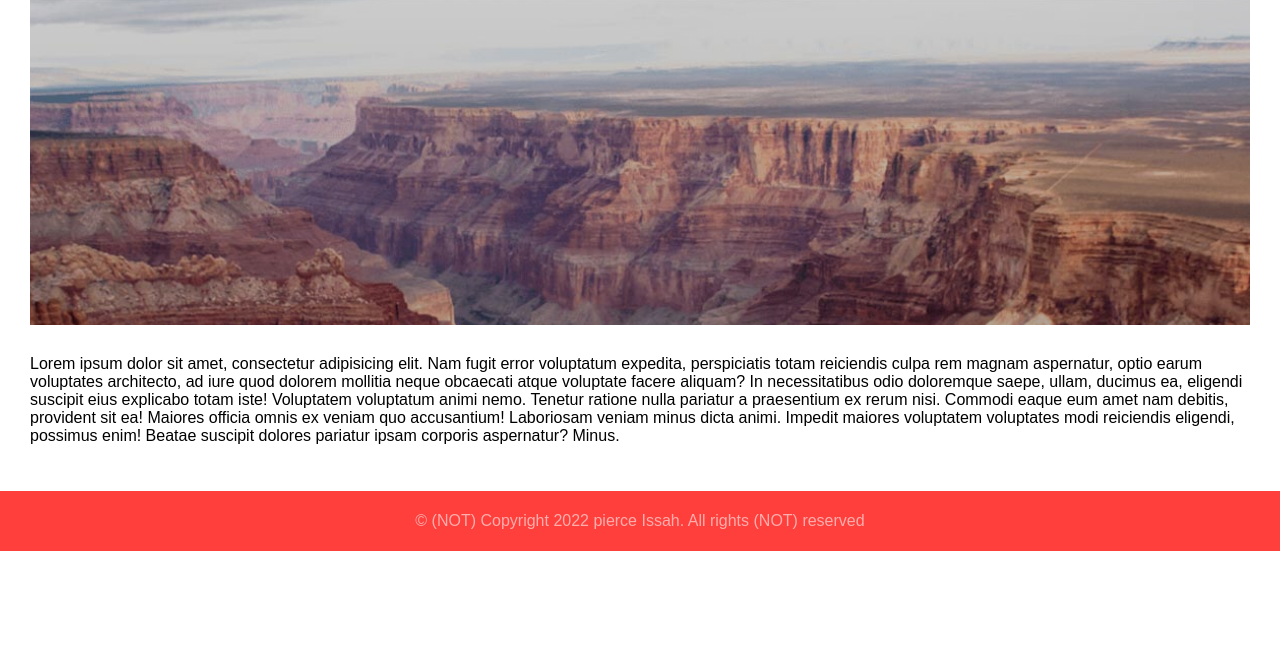
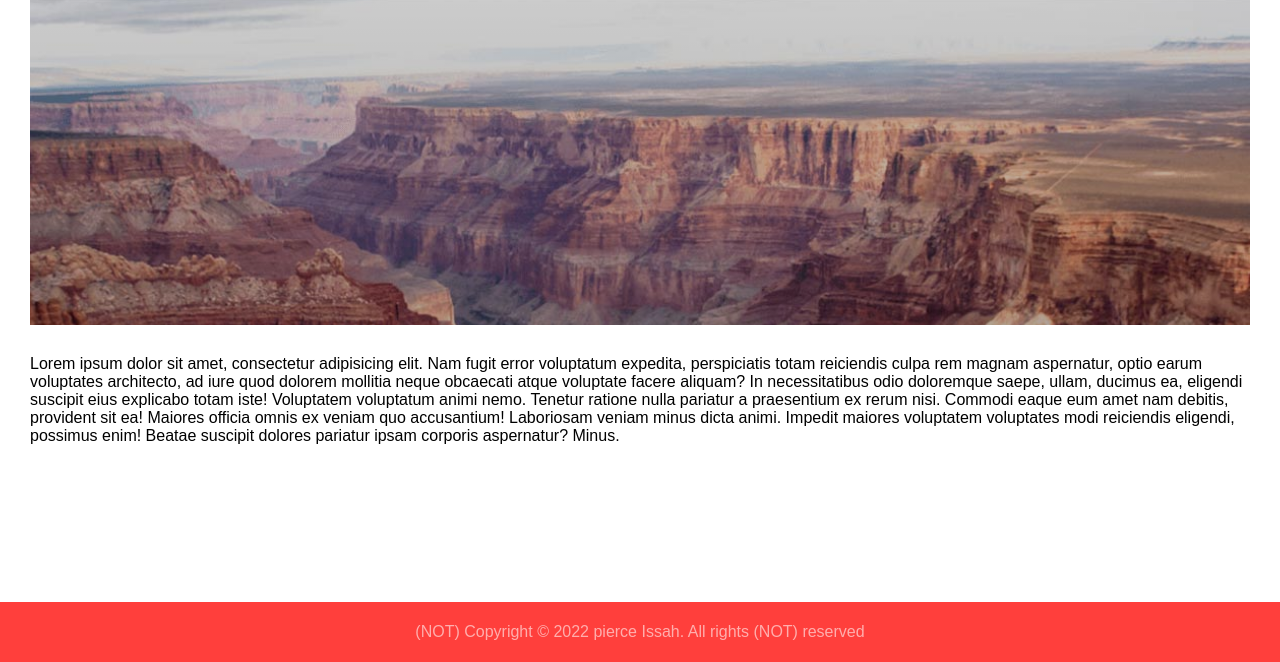
Before and after one commit to PJIceskull/MVC-Nav2, a website with bundled scripts: page index.html in a window 1280 px wide. Shown: the part 138-800 px from the top of the page. Built offline with nearby package versions, Linux system fonts and the light colour scheme.

Commit message:
fixed footer position to bottom of the screen

```diff
--- a/index.html
+++ b/index.html
@@ -35,7 +35,7 @@
       </p>
     </div>
     <footer>
-      &copy; (NOT) Copyright 2022 pierce Issah. All rights (NOT) reserved
+      (NOT) Copyright &copy; 2022 pierce Issah. All rights (NOT) reserved
     </footer>
     <script src="lib/jquery-3.6.0.min.js"></script>
     <script type="module" src="model/model.js"></script>
--- a/scss/nav/nav.scss
+++ b/scss/nav/nav.scss
@@ -1,5 +1,6 @@
 nav {
   height: 50px;
+  width: 100%;
   display: flex;
   align-items: center;
   justify-content: space-evenly;
@@ -13,6 +14,7 @@ nav {
 
 footer {
   height: 60px;
+  width: 100%;
   display: flex;
   align-items: center;
   justify-content: space-evenly;
@@ -20,4 +22,6 @@ footer {
   font-family: sans-serif;
   // color: #fff;
   color: #ffaead;
+  position: fixed;
+  bottom: 0;
 }
```
Also changed, not shown: contact.html (+1 -1 lines), css/styles.css, 1 other file.
